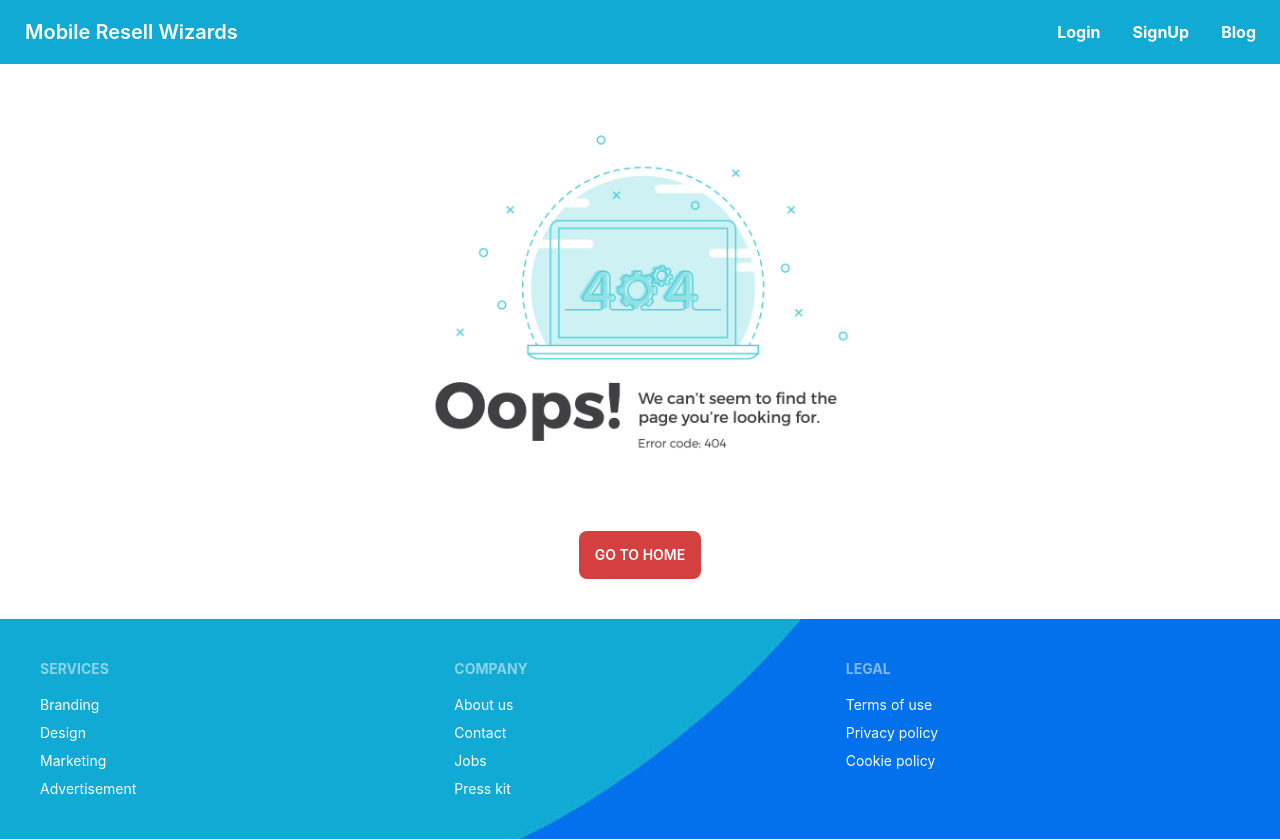
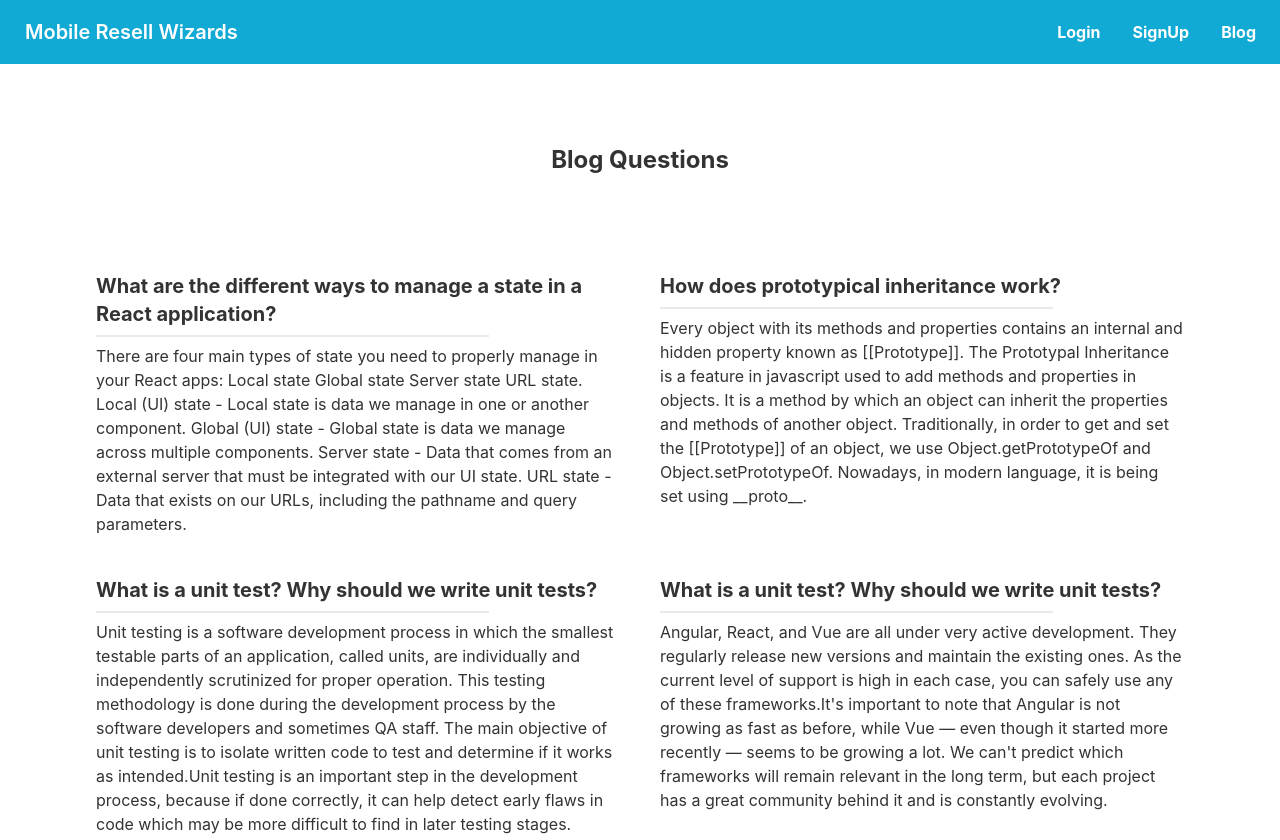
Before and after one commit to FarhanZizz/mobile-resell-wizards-client, a React (Create React App) app: page /blog in a window 1280 px wide. Shown: the top 840 px of the page. Built offline with nearby package versions, Linux system fonts and the light colour scheme.

Commit message:
added blog page

```diff
--- a/src/App.js
+++ b/src/App.js
@@ -5,6 +5,7 @@ import Home from './Pages/Home';
 import ErrorPage from './Pages/ErrorPage';
 import Login from './Pages/Login';
 import SignUp from './Pages/SignUp';
+import Blog from './Pages/Blog';
 
 function App() {
 
@@ -26,6 +27,10 @@ function App() {
           element: <SignUp></SignUp>
         },
         {
+          path: '/blog',
+          element: <Blog></Blog>
+        },
+        {
           path: '*',
           element: <ErrorPage></ErrorPage>
         }
--- a/src/Components/AdCard.js
+++ b/src/Components/AdCard.js
@@ -11,7 +11,7 @@ const AdCard = () => {
                 <h2 className="card-title">Shoes!</h2>
                 <p>If a dog chews shoes whose shoes does he choose?</p>
                 <div className="card-actions">
-                    <Link to='/buy' className="border-0 btn btn-primary bg-[#D44040] font-semibold">buy now</Link>
+                    <Link to='/buy' className="text-white border-0 btn btn-primary bg-[#D44040] font-semibold">buy now</Link>
                 </div>
             </div>
 
--- a/src/Components/WhyUs.js
+++ b/src/Components/WhyUs.js
@@ -54,7 +54,7 @@ const WhyUs = () => {
                     </figure>
                     <div className="card-body">
                         <p style={{ color: '#d44040' }} className='font-semibold'>Quick and Reliable</p>
-                        <p>We Offer Nect day pickup and deliver Service</p>
+                        <p>We Offer Next day pickup and deliver Service</p>
                     </div>
                 </div>
                 <div className="card lg:card-side">
--- /dev/null
+++ b/src/Pages/Blog.js
@@ -0,0 +1,47 @@
+import React from 'react';
+
+const Blog = () => {
+    return (
+        <div>
+            <h1 className='text-center mt-20 text-2xl font-bold'>Blog Questions</h1>
+            <div className="grid grid-cols-1 lg:grid-cols-2 gap-10 p-24">
+                <div>
+                    <h1 className='text-xl font-bold'>What are the different ways to manage a state in a React application?</h1>
+                    <div className="divider w-3/4 m-0"></div>
+                    <p>
+                        There are four main types of state you need to properly manage in your React apps:
+                        Local state
+                        Global state
+                        Server state
+                        URL state.
+
+                        Local (UI) state - Local state is data we manage in one or another component.
+                        Global (UI) state - Global state is data we manage across multiple components.
+                        Server state - Data that comes from an external server that must be integrated with our UI state.
+                        URL state - Data that exists on our URLs, including the pathname and query parameters.
+                    </p>
+                </div>
+                <div>
+                    <h1 className='text-xl font-bold'>How does prototypical inheritance work?</h1>
+                    <div className="divider w-3/4 m-0"></div>
+                    <p>Every object with its methods and properties contains an internal and hidden property known as [[Prototype]]. The Prototypal Inheritance is a feature in javascript used to add methods and properties in objects. It is a method by which an object can inherit the properties and methods of another object. Traditionally, in order to get and set the [[Prototype]] of an object, we use Object.getPrototypeOf and Object.setPrototypeOf. Nowadays, in modern language, it is being set using __proto__.
+                    </p>
+                </div>
+                <div>
+                    <h1 className='text-xl font-bold'>What is a unit test? Why should we write unit tests?</h1>
+                    <div className="divider w-3/4 m-0"></div>
+                    <p>Unit testing is a software development process in which the smallest testable parts of an application, called units, are individually and independently scrutinized for proper operation. This testing methodology is done during the development process by the software developers and sometimes QA staff.  The main objective of unit testing is to isolate written code to test and determine if it works as intended.Unit testing is an important step in the development process, because if done correctly, it can help detect early flaws in code which may be more difficult to find in later testing stages.
+                    </p>
+                </div>
+                <div>
+                    <h1 className='text-xl font-bold'>What is a unit test? Why should we write unit tests?</h1>
+                    <div className="divider w-3/4 m-0"></div>
+                    <p>Angular, React, and Vue are all under very active development. They regularly release new versions and maintain the existing ones. As the current level of support is high in each case, you can safely use any of these frameworks.It's important to note that Angular is not growing as fast as before, while Vue — even though it started more recently — seems to be growing a lot. We can't predict which frameworks will remain relevant in the long term, but each project has a great community behind it and is constantly evolving.
+                    </p>
+                </div>
+            </div>
+        </div>
+    );
+};
+
+export default Blog;
```
